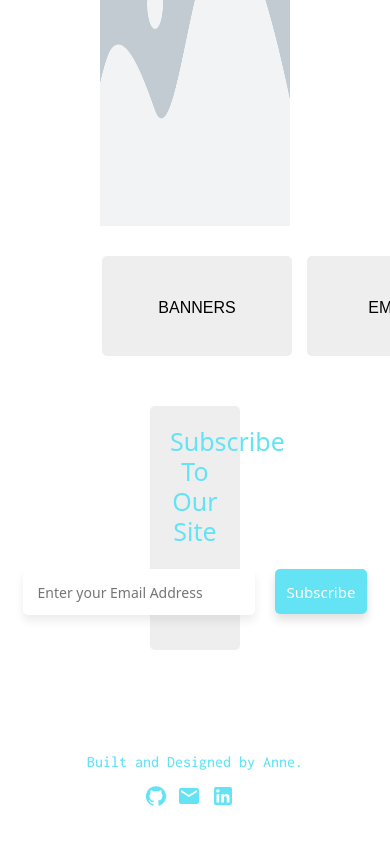
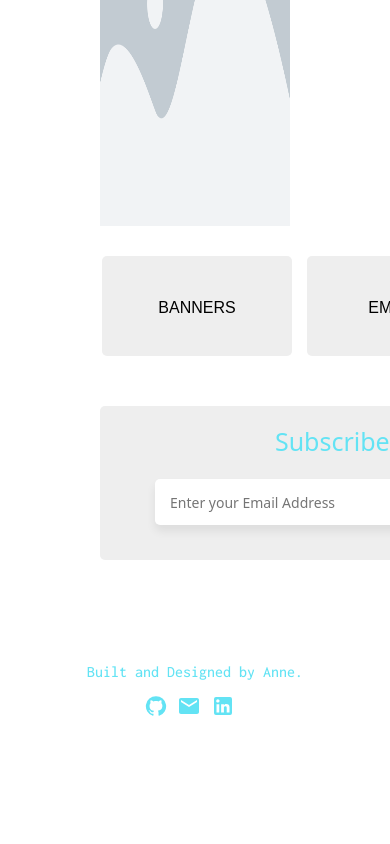
Before and after one commit to vian-ai/v1-ArtLabs, a React (Create React App) app: page /#/ in a window 390 px wide. Shown: the part 655-1499 px from the top of the page. After the commit the page ends 1413 px from the top, so only its background shows below. Built offline with nearby package versions, Linux system fonts and the light colour scheme; a web font is replaced by a local one.

Commit message:
added responsiveness to home components

```diff
--- a/src/Styles/App.css
+++ b/src/Styles/App.css
@@ -87,4 +87,10 @@ body {
     top: 65px;
     left: 32%;
   }
+
+  .sub-container .sub-content {
+    padding: 20px;
+    align-items: center;
+    width: 600px;
+  }
 }
--- a/src/Styles/Home.css
+++ b/src/Styles/Home.css
@@ -69,11 +69,10 @@
 }
 
 .sub-container {
-  margin: 50px;
+  margin-top: 50px;
 }
 
 .sub-container .sub-content {
-  /* background: radial-gradient(rgba(253, 232, 218, 0.623), #f5c6aa); */
   background-color: var(--light-gray);
   padding: 20px;
   border-radius: 5px;
```
